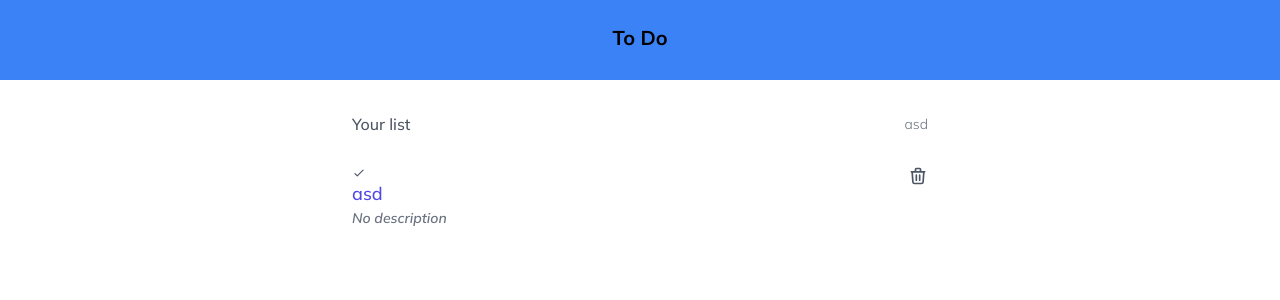
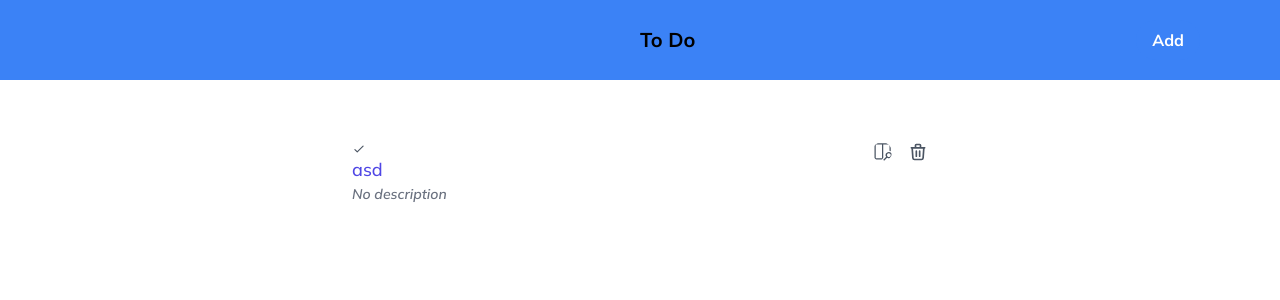
Before and after one commit to Trigha/simple-todo, a React (Create React App) app: page / in a window 1280 px wide. Shown: the top 300 px of the page. Built offline with nearby package versions, Linux system fonts and the light colour scheme.

Commit message:
add button new list

```diff
--- a/src/component/listToDo.jsx
+++ b/src/component/listToDo.jsx
@@ -1,35 +1,36 @@
 import React from 'react';
 // import { Link } from 'react-router-dom';
 import { HiOutlineTrash, HiOutlineCheck } from 'react-icons/hi';
+import { VscOpenPreview } from 'react-icons/vsc';
 
 function listToDo() {
   return (
     <div className="max-w-xl pt-8 pb-12 mx-auto">
-      <div className="flex items-center justify-between">
-        <h6 className="text-base font-medium text-gray-600">Your list</h6>
-        <p className="text-sm font-light text-gray-500">asd</p>
-      </div>
       <ul className="pt-5">
         <li className="flex flex-row items-start justify-between py-2.5">
           <div className="flex flex-col items-start justify-start gap-x-5">
-            {/* <Link */}
-            {/* // to={`/todo/${item._id}`}
-            // id={item.id}
-            // htmlFor={item.title}
-            > */}
-            {/* {item.isCompleted && ( */}
             <HiOutlineCheck className="inline mr-1.5 text-gray-600" size={14} />
-            {/* )} */}
             <h6 className="text-indigo-600 hover:text-indigo-400 inline transition duration-300 ease-in-out text-base md:text-lg font-medium">
               asd
             </h6>
-
             <p className="text-sm text-gray-500 font-light italic">
               No description
             </p>
             {/* </Link> */}
           </div>
           <div className="flex flex-row items-center gap-x-4">
+            <button
+              type="button"
+              className="transition duration-300 ease-in-out"
+              onClick={() => {
+                console.log('Delete');
+              }}
+            >
+              <VscOpenPreview
+                className="text-gray-600 transition duration-300 ease-in-out rounded-full hover:text-yellow-500"
+                size={20}
+              />
+            </button>
             <button
               type="button"
               className="transition duration-300 ease-in-out"
--- a/src/component/navHome.jsx
+++ b/src/component/navHome.jsx
@@ -4,8 +4,13 @@ function NavHome() {
   return (
     <div>
       <div className="mx-auto">
-        <div className="flex justify-center bg-blue-500 w-full h-20">
-          <h1 className="py-6 font-bold text-xl">To Do</h1>
+        <div className="bg-blue-500 w-full h-20">
+          <div className="flex justify-end items-center w-full h-full">
+            <h1 className="absolute left-2/4  py-6 font-bold text-xl">To Do</h1>
+            <button className="bg-blue-500 hover:bg-blue-700 text-white font-bold py-2 px-4 rounded-full mr-20">
+              Add
+            </button>
+          </div>
         </div>
       </div>
     </div>
```
